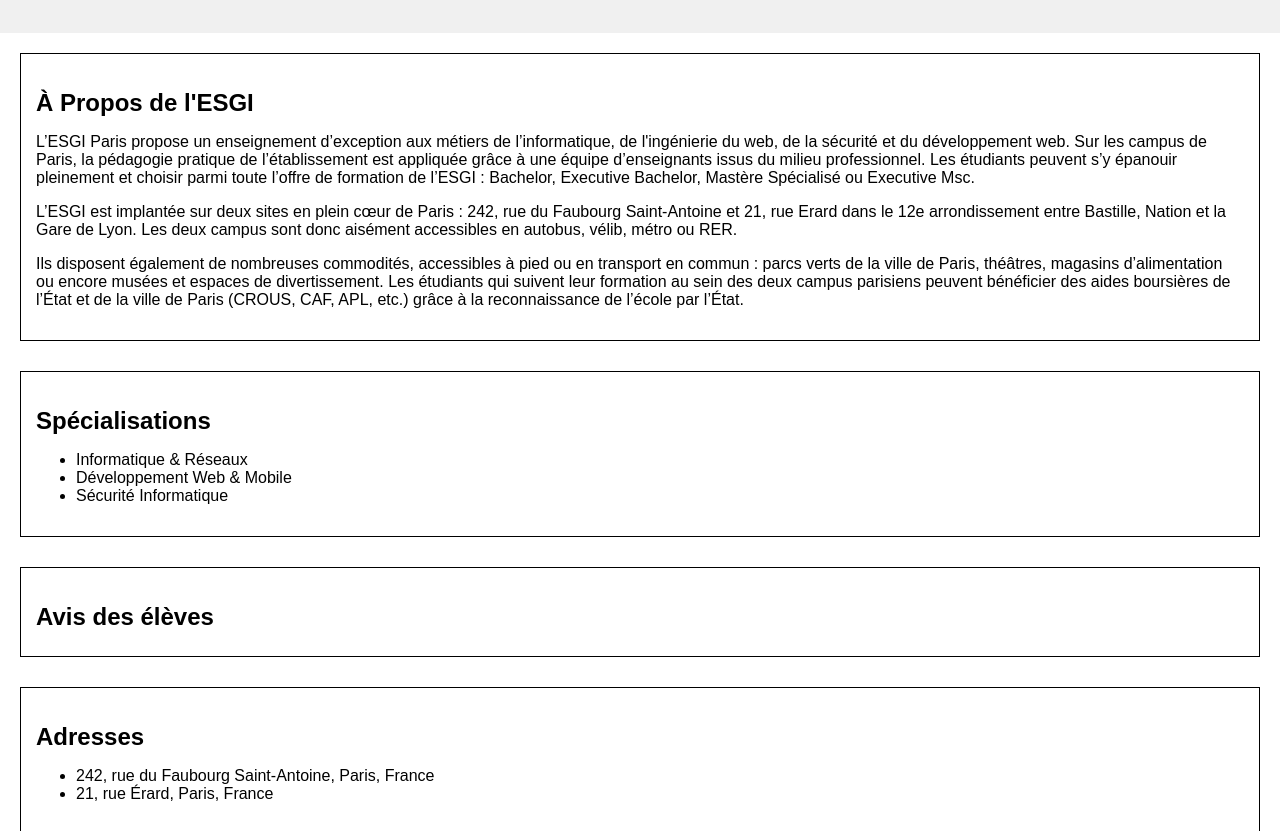
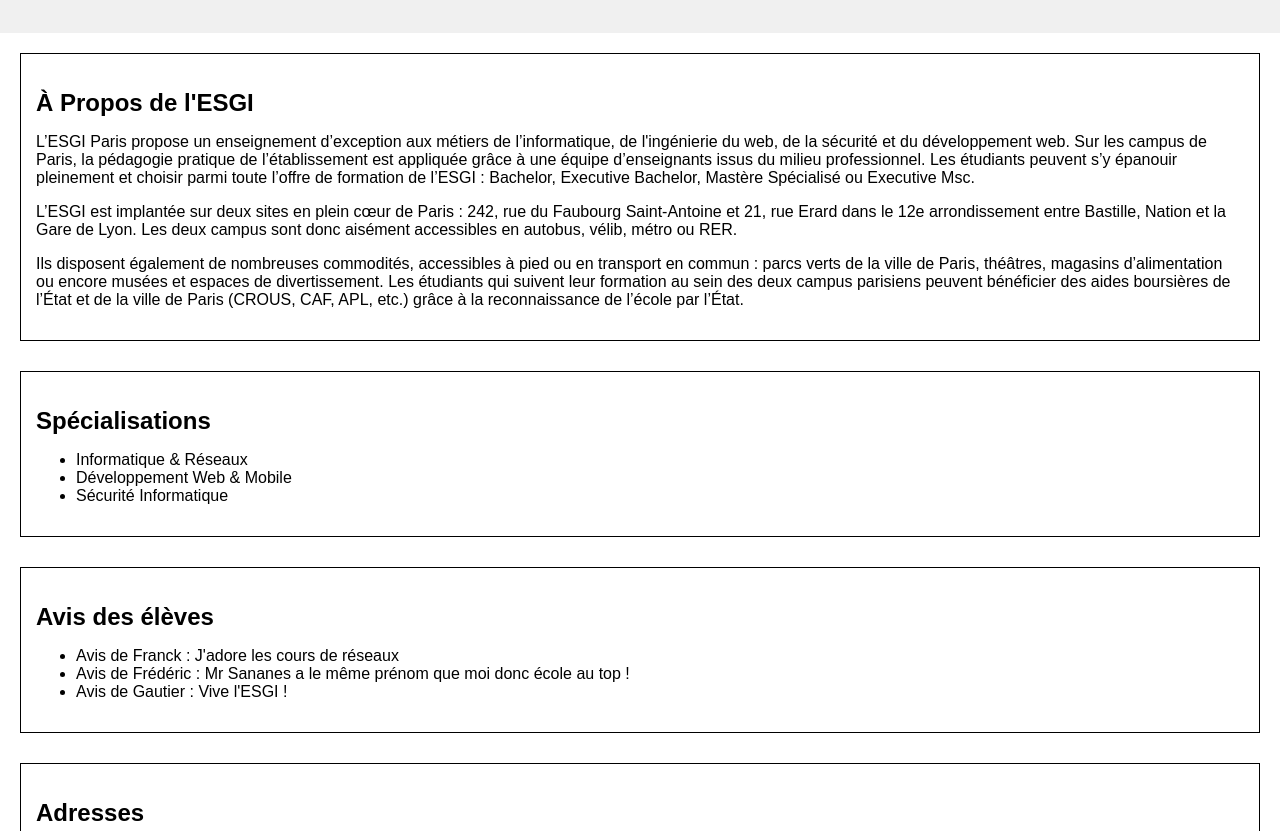
Before and after one commit to arkayzdev/tp-git, a plain HTML site: page index.html in a window 1280 px wide. Shown: the part 121-952 px from the top of the page. Drawn offline with Linux system fonts and the light colour scheme.

Commit message:
Update index.html with news opinions about the school in the student opinions section

```diff
--- a/index.html
+++ b/index.html
@@ -33,6 +33,11 @@
 
     <section id="student_opinions">
       <h2>Avis des élèves</h2>
+      <ul>
+        <li>Avis de Franck : J'adore les cours de réseaux </li>
+        <li>Avis de Frédéric : Mr Sananes a le même prénom que moi donc école au top !</li>
+        <li>Avis de Gautier : Vive l'ESGI !</li>
+      </ul>
     </section>
 
     <section id="address">
```
